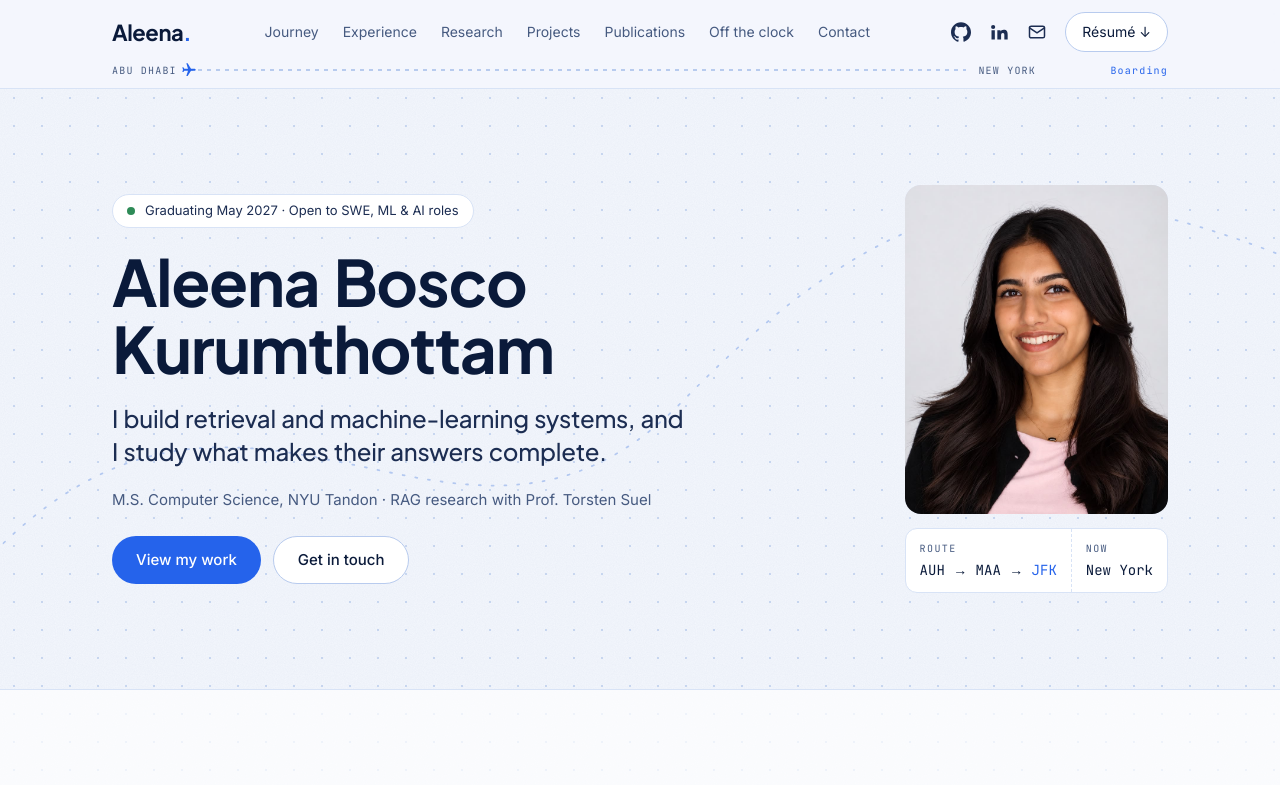
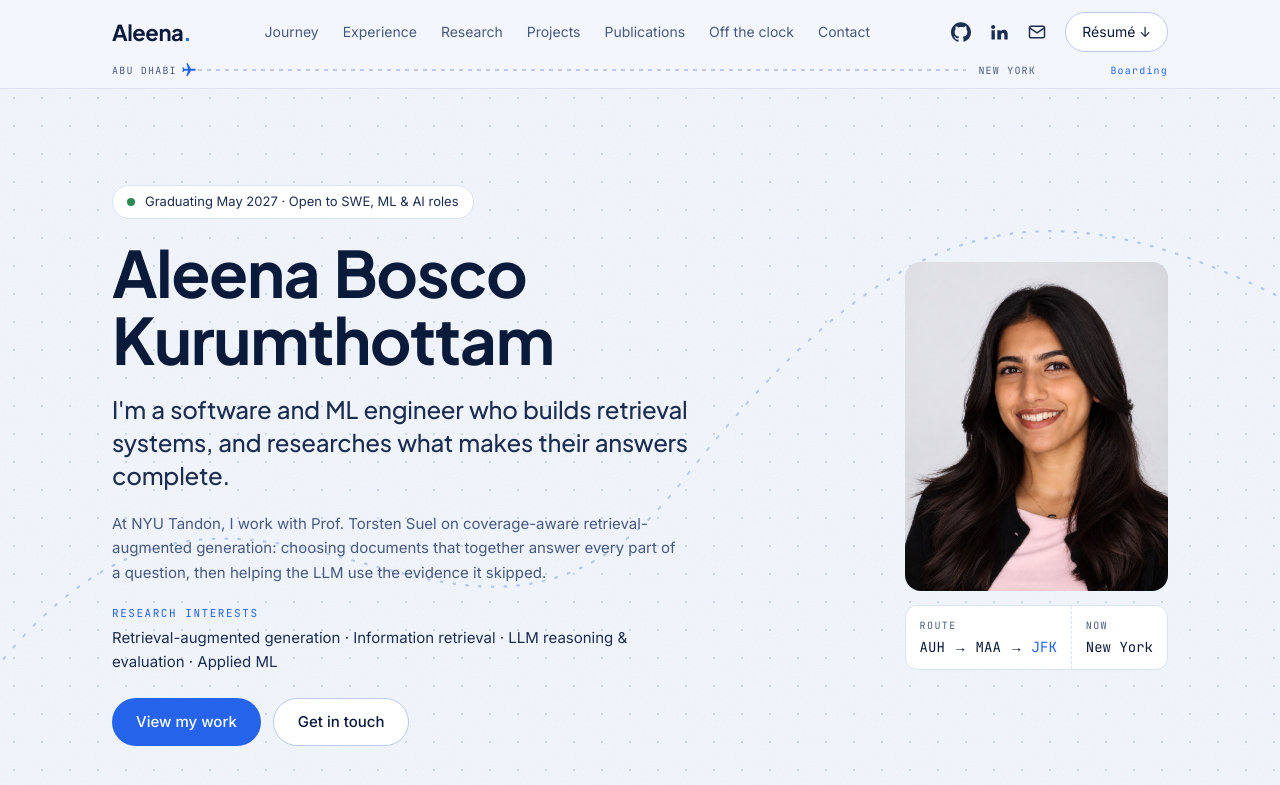
Before and after one commit to AleenaBoscoK/Personal_Website, a Next.js app: page / in a window 1280 px wide. Shown: the top 785 px of the page. Built offline with nearby package versions, Linux system fonts and the light colour scheme.

Commit message:
New hero description with research interests

```diff
--- a/components/Hero.tsx
+++ b/components/Hero.tsx
@@ -36,7 +36,12 @@ export default function Hero() {
             {profile.pitch}
           </p>
 
-          <p className="text-[15px] leading-relaxed text-muted">{profile.subline}</p>
+          <p className="max-w-xl text-[15px] leading-relaxed text-muted">{profile.subline}</p>
+
+          <div className="flex max-w-xl flex-col gap-1">
+            <span className="font-mono text-[11px] tracking-[0.14em] text-accent">RESEARCH INTERESTS</span>
+            <p className="text-[15px] leading-relaxed text-ink-soft">{profile.interests.join(" · ")}</p>
+          </div>
 
           <div className="mt-1 flex flex-wrap gap-3">
             <a
--- a/content/site.ts
+++ b/content/site.ts
@@ -10,9 +10,10 @@ export const profile = {
   lastName: "Bosco Kurumthottam",
   status: "Graduating May 2027 · Open to SWE, ML & AI roles",
   pitch:
-    "I build retrieval and machine-learning systems, and I study what makes their answers complete.",
+    "I'm a software and ML engineer who builds retrieval systems, and researches what makes their answers complete.",
   subline:
-    "M.S. Computer Science, NYU Tandon · RAG research with Prof. Torsten Suel",
+    "At NYU Tandon, I work with Prof. Torsten Suel on coverage-aware retrieval-augmented generation: choosing documents that together answer every part of a question, then helping the LLM use the evidence it skipped.",
+  interests: ["Retrieval-augmented generation", "Information retrieval", "LLM reasoning & evaluation", "Applied ML"],
   email: "aleenabosco@gmail.com",
   links: {
     github: "https://github.com/AleenaBoscoK",
```
